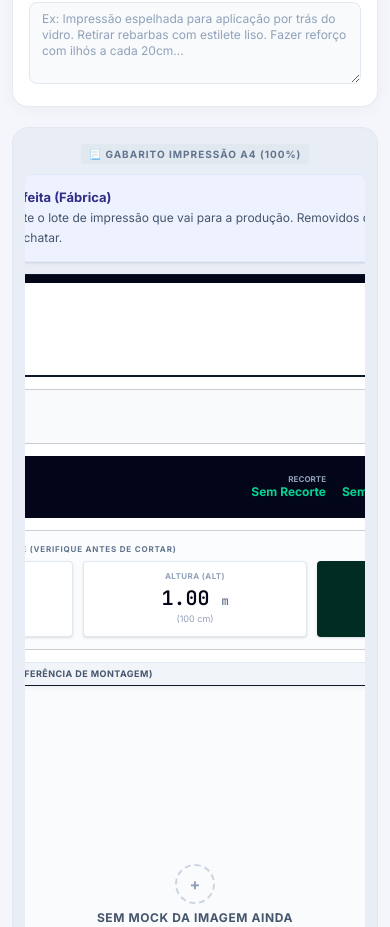
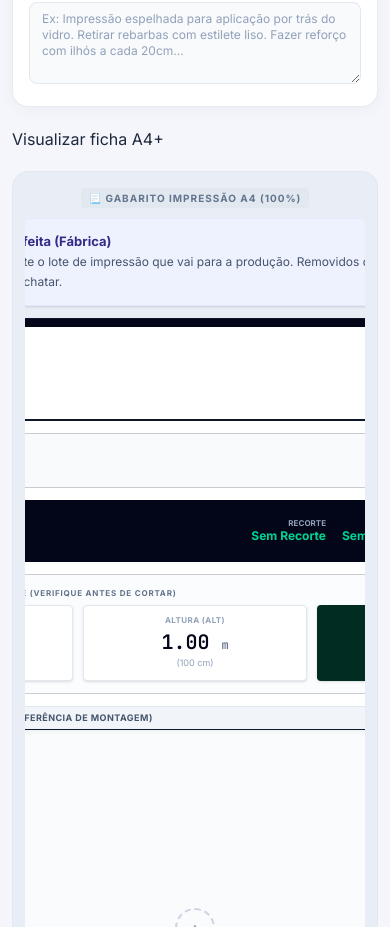
Before and after one commit to polar4851/geradordeos, a React (Vite) app: page / in a window 390 px wide. Shown: the part 4340-5267 px from the top of the page. Built offline with nearby package versions, Linux system fonts and the light colour scheme.

Commit message:
Add collapsible A4 preview for compact mobile and tablet workspace

```diff
--- a/src/App.tsx
+++ b/src/App.tsx
@@ -63,6 +63,7 @@ export default function App() {
   const [storageError, setStorageError] = useState(false);
   const [darkMode, setDarkMode] = useState<boolean>(() => localStorage.getItem('traco-os-theme') === 'dark');
   const [activeTab, setActiveTab] = useState<'workspace' | 'about'>('workspace');
+  const [showCompactPreview, setShowCompactPreview] = useState(false);
 
   useEffect(() => {
     localStorage.setItem('traco-os-theme', darkMode ? 'dark' : 'light');
@@ -581,8 +582,10 @@ export default function App() {
           )}
         </section>
 
+        <div className="compact-preview-control no-print"><button type="button" onClick={() => setShowCompactPreview((value) => !value)} aria-expanded={showCompactPreview}>{showCompactPreview ? "Ocultar prévia A4" : "Visualizar ficha A4"}<span>{showCompactPreview ? "−" : "+"}</span></button></div>
+
         {/* Column 3: Live Printable A4 Simulation Preview Panel (col-span-4) */}
-        <section className="lg:col-span-12 bg-[#e9edf5] p-3 md:p-5 rounded-2xl border border-slate-200 w-full min-w-0 flex flex-col items-center">
+        <section className={"workspace-preview lg:col-span-12 bg-[#e9edf5] p-3 md:p-5 rounded-2xl border border-slate-200 w-full min-w-0 flex flex-col items-center " + (showCompactPreview ? "workspace-preview-open" : "")}>
           <div className="no-print mb-2.5 text-center">
             <span className="text-[10px] font-bold text-slate-500 uppercase tracking-widest bg-slate-200 px-2 py-1 rounded">
               📃 GABARITO IMPRESSÃO A4 (100%)
```
